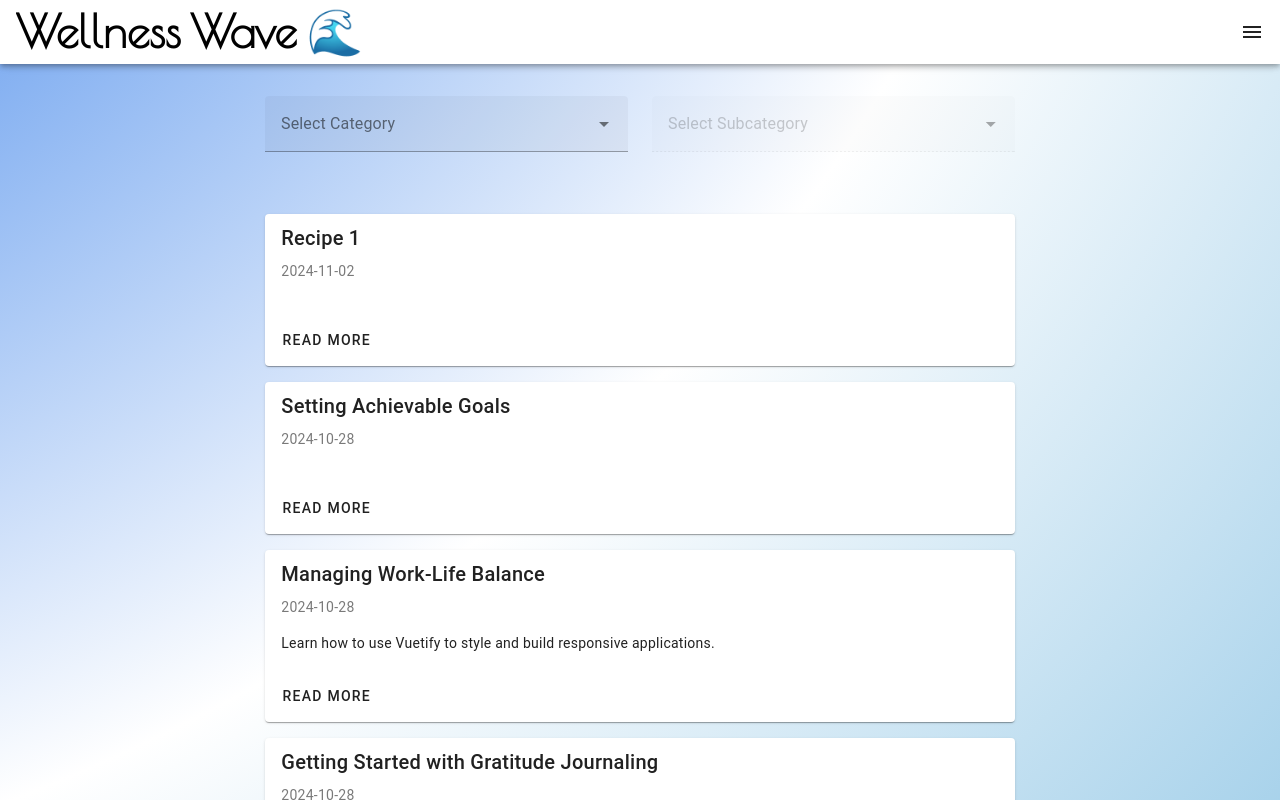
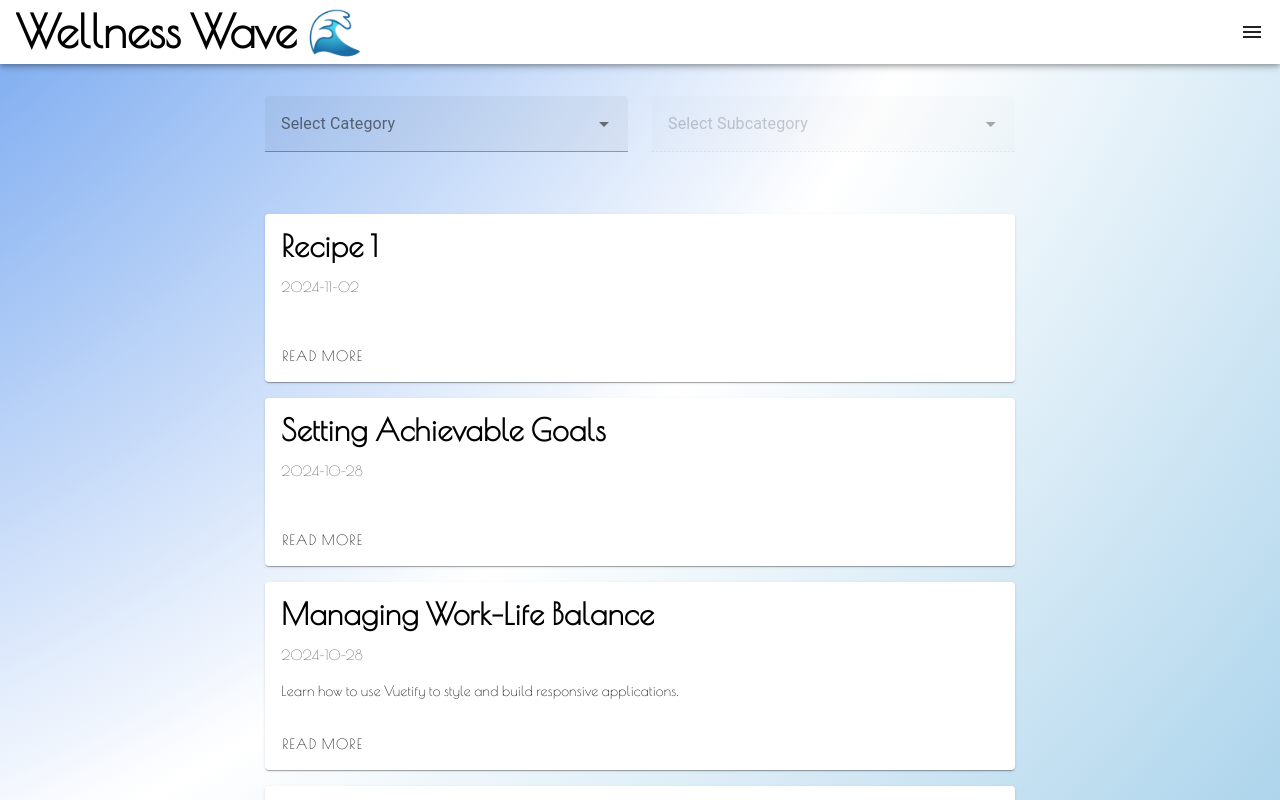
Before and after one commit to HadiM2/WellnessWaveHackathon24GU, a Nuxt app in the folder Hackathon2024/: page /articleHub in a window 1280 px wide. Shown: the top 800 px of the page. Built offline with nearby package versions, Linux system fonts and the light colour scheme.

Commit message:
All pages formatted

```diff
--- a/Hackathon2024/pages/articleHub.vue
+++ b/Hackathon2024/pages/articleHub.vue
@@ -25,11 +25,11 @@
       <v-row class="justify-center">
         <v-col cols="12" md="8">
           <v-card v-for="(article, index) in filteredArticles" :key="index" class="mb-4">
-            <v-card-title>{{ article.title }}</v-card-title>
-            <v-card-subtitle>{{ article.date }}</v-card-subtitle>
-            <v-card-text>{{ article.summary }}</v-card-text>
+            <v-card-title class="title-font">{{ article.title }}</v-card-title>
+            <v-card-subtitle class="font">{{ article.date }}</v-card-subtitle>
+            <v-card-text class="font">{{ article.summary }}</v-card-text>
             <v-card-actions>
-              <v-btn @click="viewArticle(index)">Read More</v-btn>
+              <v-btn class="font" @click="viewArticle(index)">Read More</v-btn>
             </v-card-actions>
           </v-card>
         </v-col>
@@ -38,11 +38,11 @@
       <!-- Article Dialog -->
       <v-dialog v-model="showArticleDialog" max-width="800">
         <v-card>
-          <v-card-title>{{ currentArticle.title }}</v-card-title>
-          <v-card-subtitle>{{ currentArticle.date }}</v-card-subtitle>
-          <v-card-text>{{ currentArticle.content }}</v-card-text>
+          <v-card-title class="title-font">{{ currentArticle.title }}</v-card-title>
+          <v-card-subtitle class="font">{{ currentArticle.date }}</v-card-subtitle>
+          <v-card-text class="font">{{ currentArticle.content }}</v-card-text>
           <v-card-actions>
-            <v-btn text @click="showArticleDialog = false">Close</v-btn>
+            <v-btn class="font" text @click="showArticleDialog = false">Close</v-btn>
           </v-card-actions>
         </v-card>
       </v-dialog>
@@ -139,4 +139,17 @@
   .mb-4 {
     margin-bottom: 16px;
   }
+
+  .title-font {
+  font-family: "Poiret One", sans-serif;
+  font-size: 30px;
+  font-weight: bold;
+  color: black;
+}
+
+.font {
+  font-family: "Poiret One";
+  font-size: 26;
+  color: black;
+}
   </style>
```
